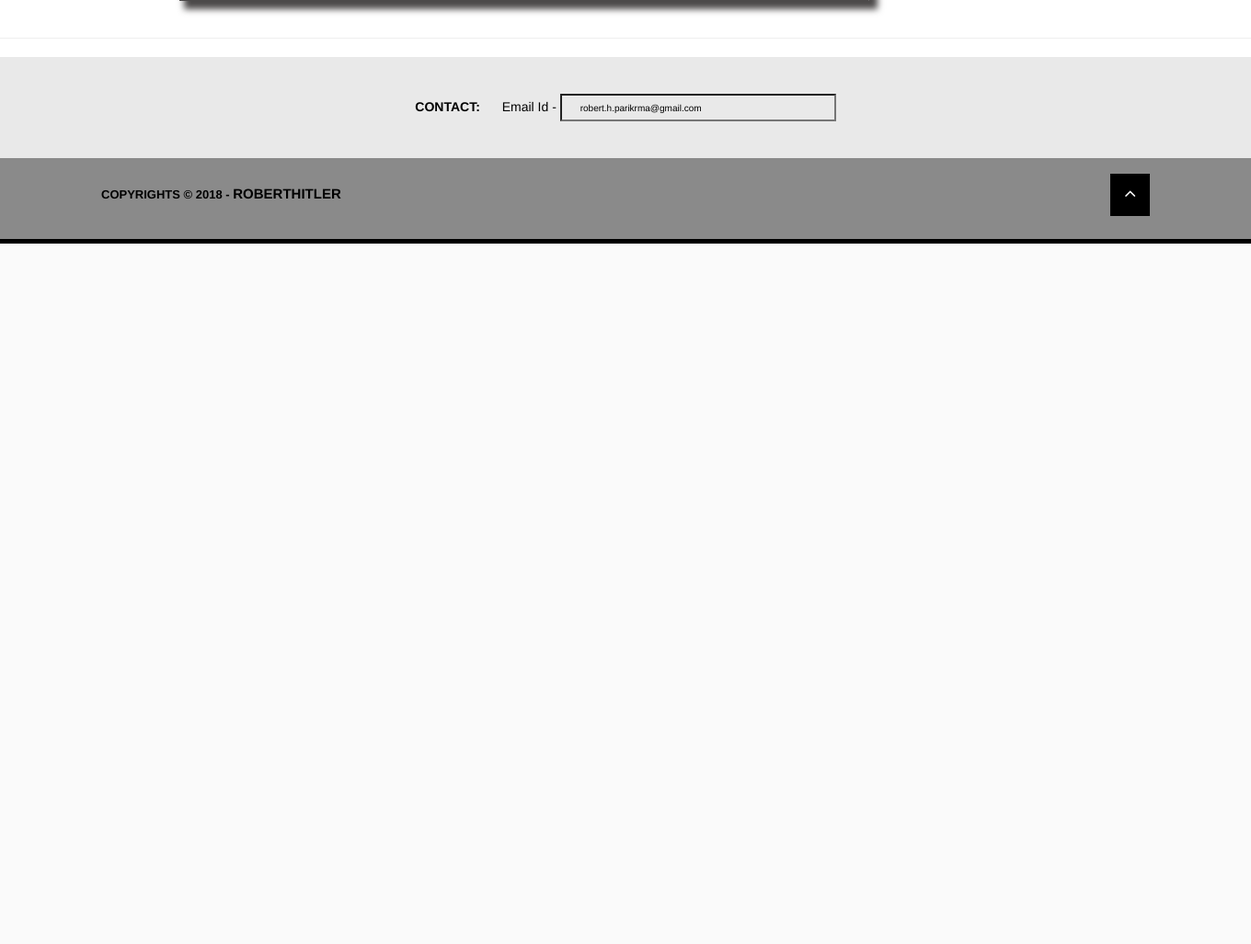
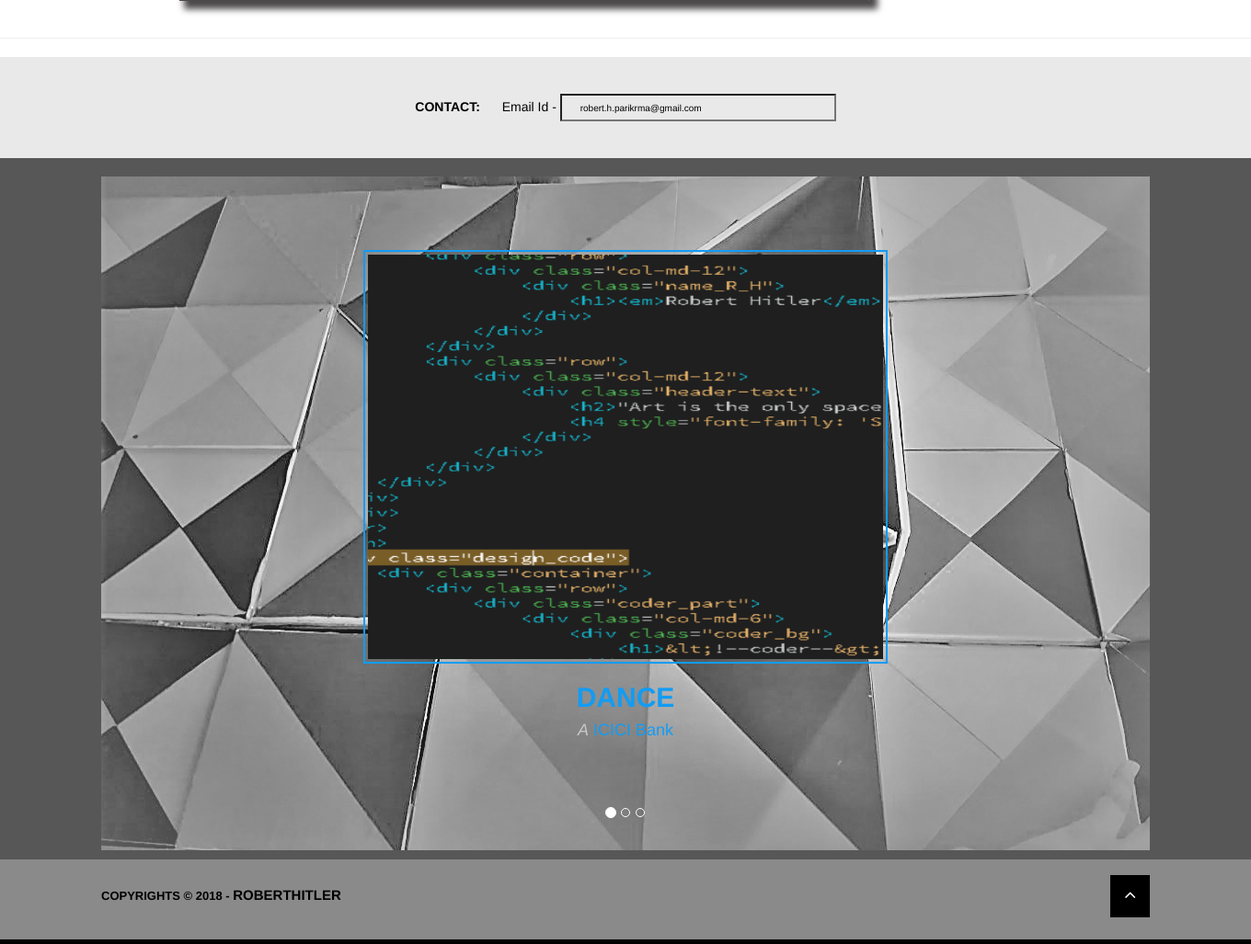
Before and after one commit to RobertHitler/RobertHitler.github.io, a PHP site: page /About_me.html in a window 1360 px wide. Shown: the part 735-1762 px from the top of the page at 92% size. Before the commit the page ends 1000 px from the top, so only its background shows below. Run offline with PHP 8.4, Linux system fonts and the light colour scheme.

Commit message:
carousel_update

```diff
--- a/About_me.html
+++ b/About_me.html
@@ -3,6 +3,10 @@
 <head>
 <meta charset="utf-8">
 <title>About_me</title>
+<meta name="viewport" content="width=device-width, initial-scale=1">
+<!--<link rel="stylesheet" href="https://maxcdn.bootstrapcdn.com/bootstrap/3.3.7/css/bootstrap.min.css">-->
+<script src="https://ajax.googleapis.com/ajax/libs/jquery/3.3.1/jquery.min.js"></script>
+<script src="https://maxcdn.bootstrapcdn.com/bootstrap/3.3.7/js/bootstrap.min.js"></script>
 <link rel="stylesheet" type="text/css" href="css/bootstrap.min.css">
 <link rel="stylesheet" type="text/css"  href="css/style.css" >
 <link rel="stylesheet" type="text/css"  href="css/style_1.css" >
@@ -78,6 +82,52 @@
     	</div>
 	</div>
 </section>
+<section class="interests">
+	<div class="interests-overlay">
+		<div class="container">
+			<div class="row">
+				<div class="col-md-12">
+					  <div id="myCarousel" class="carousel slide" data-ride="carousel">
+						<!-- Indicators -->
+						<ol class="carousel-indicators">
+						  <li data-target="#myCarousel" data-slide-to="0" class="active"></li>
+						  <li data-target="#myCarousel" data-slide-to="1"></li>
+						  <li data-target="#myCarousel" data-slide-to="2"></li>
+						</ol>
+
+						<!-- Wrapper for slides -->
+						<div class="carousel-inner">
+
+						  <div class="item text-center active">
+							<img src="images/code.PNG" alt="Los Angeles" class="center-block" >
+							<div class="testimon-caption">
+							  <h2>Dance</h2>
+							  <h4><span>A</span> ICICI Bank</h4>
+							</div>
+						  </div>
+
+						  <div class="item text-center ">
+							<img src="images/my_img_2.jpg" alt="Chicago" class="center-block" >
+							<div class="testimon-caption">
+							  <h2>Ryan Malik</h2>
+							  <h4><span>Senior Project Manager,</span> Quintiles</h4>
+							</div>
+						  </div>
+
+						  <div class="item text-center">
+							<img src="images/pune_workng.png" alt="New York" class="center-block" >
+							<div class="testimon-caption">
+							  <h2>Javid Edison</h2>
+							  <h4><span>Data Analyst,</span> Google</h4>
+							</div>
+						  </div>
+						</div>
+					</div>
+				</div>
+			</div>
+		</div>
+	</div>
+</section>
 <footer>
 	<div class="container">
 		<div class="row">
--- a/css/style_1.css
+++ b/css/style_1.css
@@ -64,3 +64,64 @@
 	padding: 50px 50px;
 	font-family: 'Josefin Sans', sans-serif;
 }
+
+/*==features==*/
+
+.interests{
+
+	background-attachment: fixed;
+	background-repeat: no-repeat;
+	background-size: cover;
+	-webkit-background-size: cover;
+	-o-background-size: cover;
+	-moz-background-size: cover;
+	background-position: 50% 50%;
+}
+
+.interests-overlay{
+	background-color: rgba(31,31,31,0.75);
+	padding-top: 20px;
+	padding-bottom: 10px;
+
+}
+.carousel{
+	background-image: url(../images/domnum_prtnm_bg.png);
+}
+
+.carousel-inner{
+	padding-top: 80px;
+	padding-bottom: 80px;
+}
+
+.testimon-caption{
+	padding-bottom: 30px;
+}
+
+
+.carousel-inner .item img{
+	border:2px solid #129CF3;
+	width: 50%;
+	height: 450px;
+	/*border-radius: 50%;*/
+	padding: 3px;
+}
+
+.testimon-caption h2{
+	margin-top: 20px;
+	color: #129CF3;
+	text-transform: uppercase;
+	font-weight: 800;
+	font-size: 30px;
+}
+
+.testimon-caption h4{
+	color: #129CF3;
+
+}
+
+.testimon-caption h4 span{
+	color:#C8C8C8;
+	font-style: italic;
+	font-weight: 300;
+
+}
--- a/index.html
+++ b/index.html
@@ -2,6 +2,10 @@
 <html>
 <head>
 <meta charset="utf-8">
+<meta name="viewport" content="width=device-width, initial-scale=1">
+<link rel="stylesheet" href="https://maxcdn.bootstrapcdn.com/bootstrap/3.3.7/css/bootstrap.min.css">
+<script src="https://ajax.googleapis.com/ajax/libs/jquery/3.3.1/jquery.min.js"></script>
+<script src="https://maxcdn.bootstrapcdn.com/bootstrap/3.3.7/js/bootstrap.min.js"></script>
 <title>RH|robert hitler</title>
 <link rel="stylesheet" type="text/css" href="css/bootstrap.min.css">
 <link rel="stylesheet" type="text/css"  href="css/style.css" >
```
